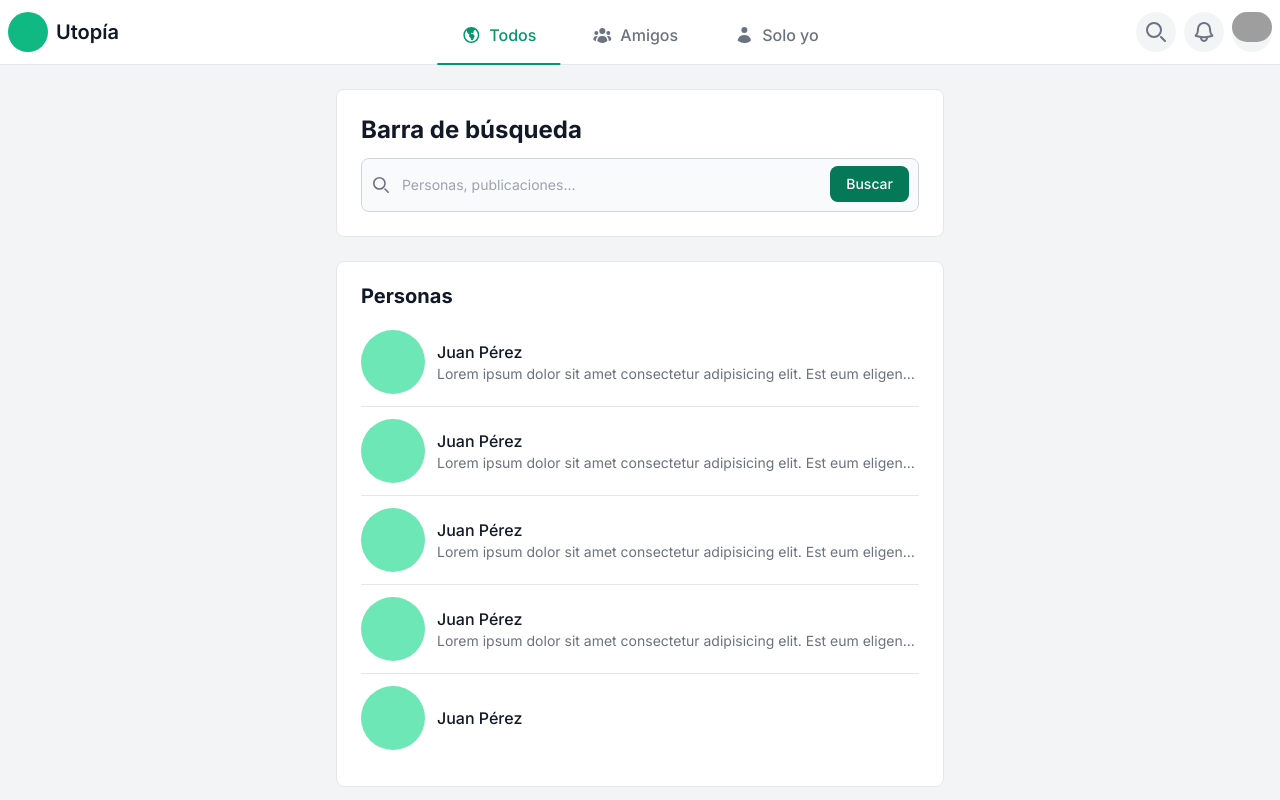
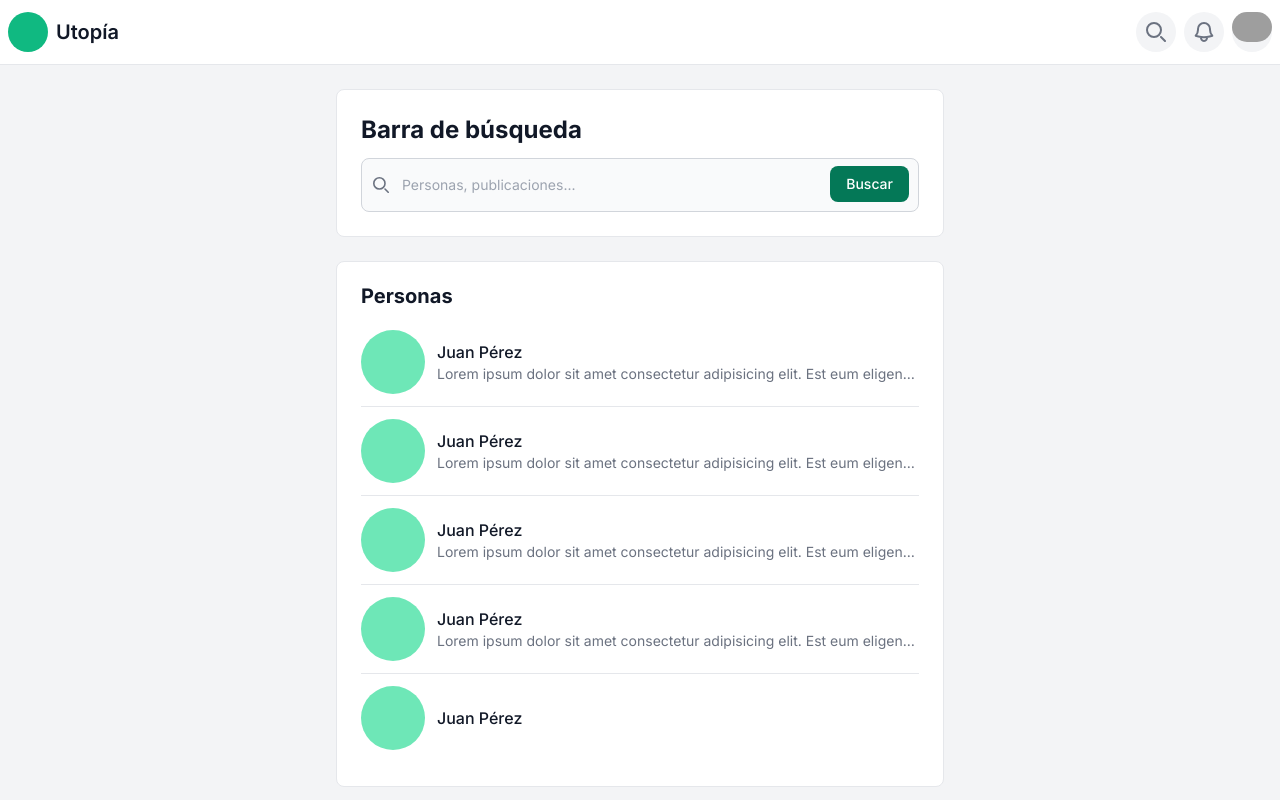
Before and after one commit to RdrBux/utopia, a Next.js app: page /search in a window 1280 px wide. Shown: the top 800 px of the page. Built offline with nearby package versions, Linux system fonts and the light colour scheme; grey boxes are pictures that could not be loaded.

Commit message:
Show Navtab only on homepage

```diff
--- a/src/app/ui/main/navbar.tsx
+++ b/src/app/ui/main/navbar.tsx
@@ -4,7 +4,7 @@ import Navtab from "./navtab";
 
 export default function Navbar() {
 	return (
-		<nav className="bg-white border-b sticky top-0">
+		<nav className="bg-white border-b sticky top-0 z-20">
 			<div className="flex justify-between items-center container mx-auto px-2">
 				<div className="py-3"><Logo /></div>
 
--- a/src/app/ui/main/navtab.tsx
+++ b/src/app/ui/main/navtab.tsx
@@ -1,4 +1,12 @@
+'use client'
+
+import { usePathname } from "next/navigation"
+
 export default function Navtab() {
+	const pathname = usePathname()
+
+	if (pathname !== '/') return;
+
 	return (
 		<div className="absolute left-1/2 -translate-x-1/2 -bottom-[1px]">
 			<div className="flex gap-2">
--- a/src/app/ui/main/search/search-bar.tsx
+++ b/src/app/ui/main/search/search-bar.tsx
@@ -7,7 +7,7 @@ export default function SearchBar() {
 			<div className="relative">
 				<div className="absolute inset-y-0 start-0 flex items-center ps-3 pointer-events-none">
 					<svg className="w-4 h-4 text-gray-500" aria-hidden="true" xmlns="http://www.w3.org/2000/svg" fill="none" viewBox="0 0 20 20">
-						<path stroke="currentColor" stroke-linecap="round" stroke-linejoin="round" stroke-width="2" d="m19 19-4-4m0-7A7 7 0 1 1 1 8a7 7 0 0 1 14 0Z" />
+						<path stroke="currentColor" strokeLinecap="round" strokeLinejoin="round" strokeWidth="2" d="m19 19-4-4m0-7A7 7 0 1 1 1 8a7 7 0 0 1 14 0Z" />
 					</svg>
 				</div>
 				<input type="search" id="default-search" className="block w-full p-4 ps-10 text-sm text-gray-900 border border-gray-300 rounded-lg bg-gray-50 focus:ring-emerald-500 focus:ring-2 focus:border-emerald-500 outline-none" placeholder="Personas, publicaciones..." required />
```
